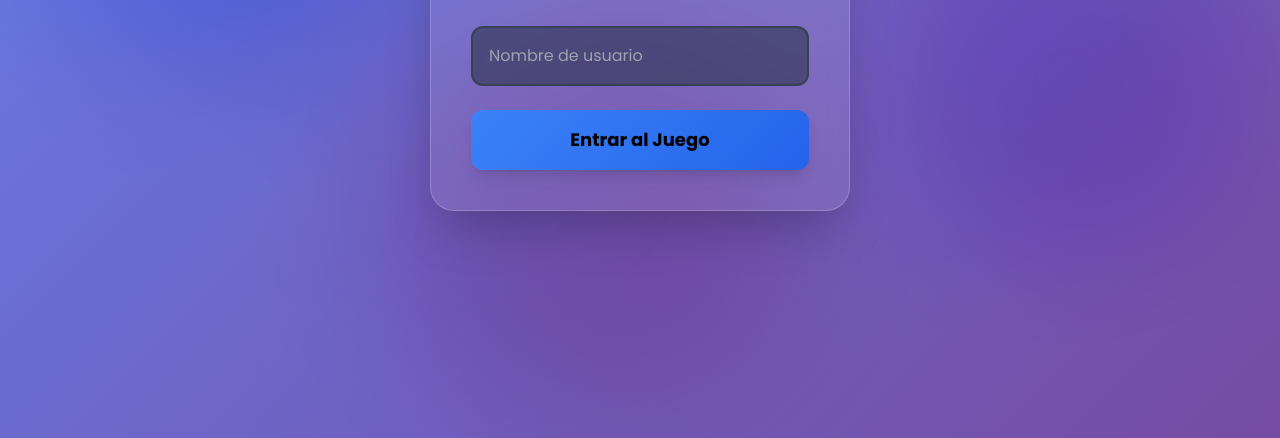
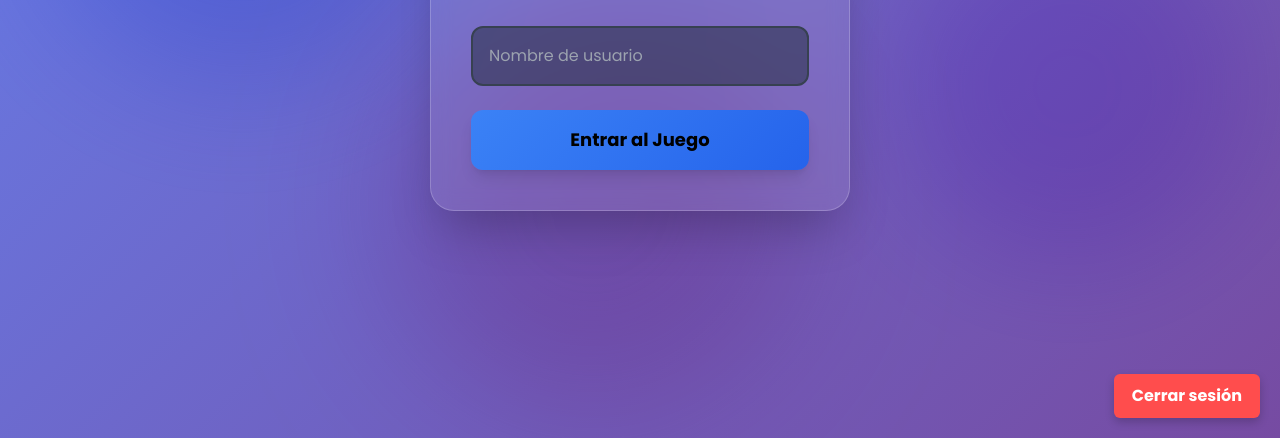
Before and after one commit to ikerana35018santanaiker-source/Blolox, a plain HTML site: page index.html in a window 1280 px wide. Shown: the part 362-800 px from the top of the page. Drawn offline with nearby package versions, Linux system fonts and the light colour scheme.

Commit message:
Update index.html

```diff
--- a/index.html
+++ b/index.html
@@ -346,6 +346,26 @@
       Entrar al Juego
     </button>
   </div>
+</div>
+
+<div style="
+    position: fixed;
+    bottom: 20px;
+    right: 20px;
+    z-index: 9999;
+">
+    <button onclick="logout()" style="
+        padding: 10px 18px;
+        background: #ff4d4d;
+        border: none;
+        border-radius: 6px;
+        color: white;
+        font-weight: bold;
+        cursor: pointer;
+        box-shadow: 0 4px 10px rgba(0,0,0,0.2);
+    ">
+        Cerrar sesión
+    </button>
 </div>
 
 <!-- Menú Principal -->
```
